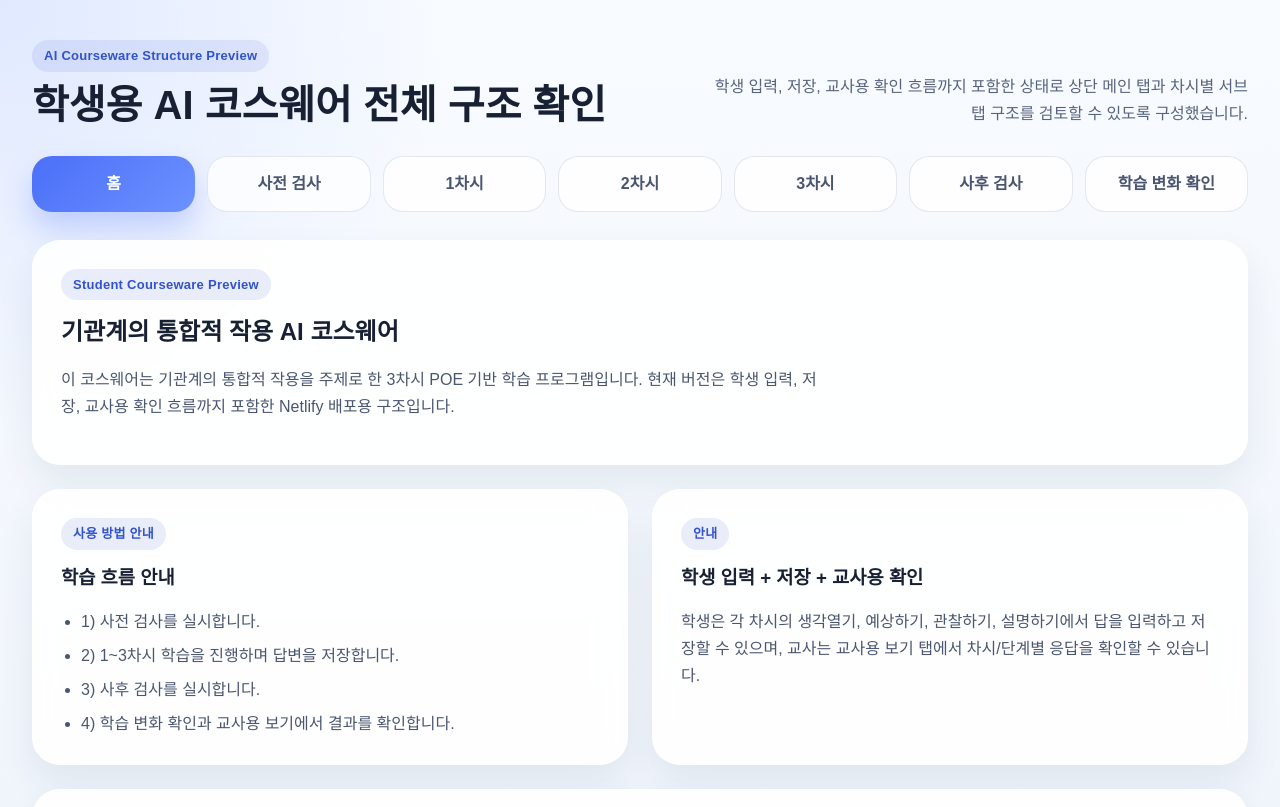
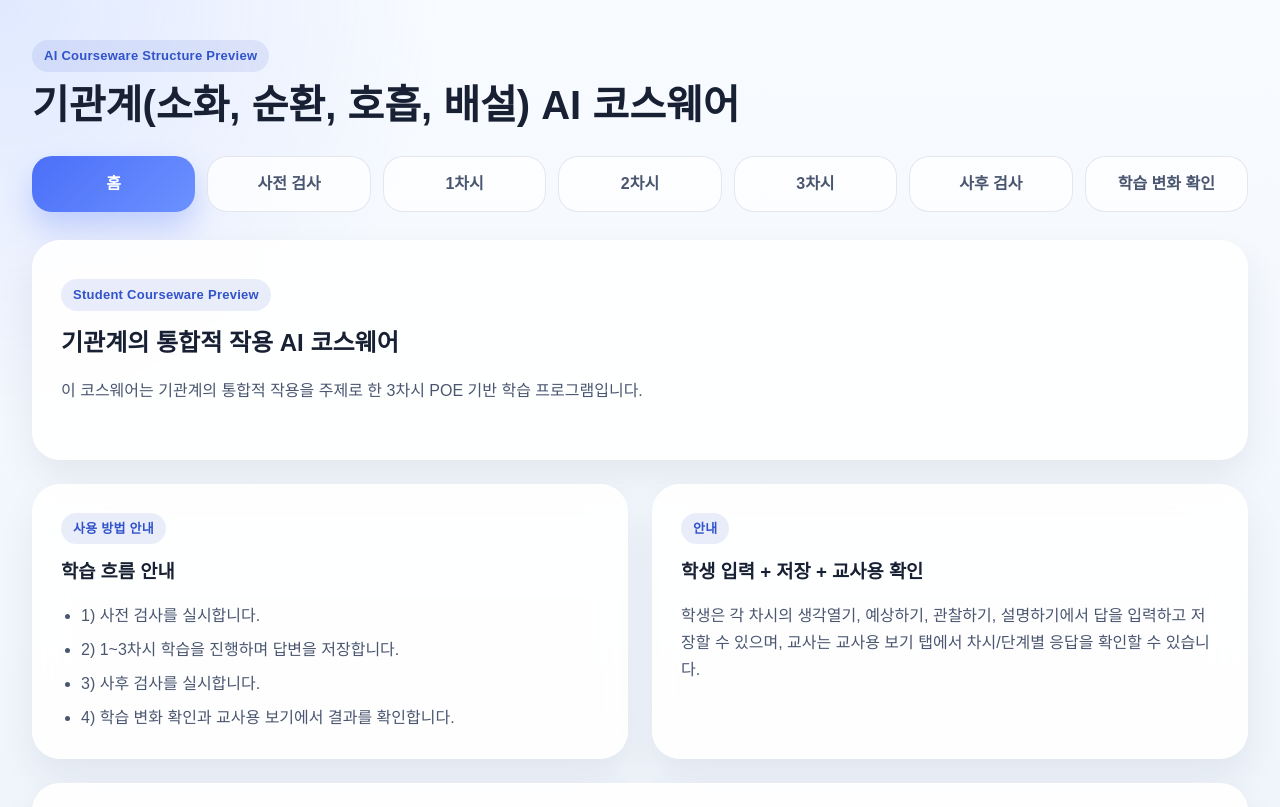
Before and after one commit to BioTeacher-AI/Bio-AI-Courseware, a React (Vite) app: page / in a window 1280 px wide. Shown: the top 807 px of the page. Built offline with nearby package versions, Linux system fonts and the light colour scheme.

Commit message:
Update home tab copy

```diff
--- a/src/App.jsx
+++ b/src/App.jsx
@@ -1205,10 +1205,7 @@ function App() {
         <div className="hero-copy">
           <span className="section-tag">Student Courseware Preview</span>
           <h2>기관계의 통합적 작용 AI 코스웨어</h2>
-          <p>
-            이 코스웨어는 기관계의 통합적 작용을 주제로 한 3차시 POE 기반 학습 프로그램입니다.
-            현재 버전은 학생 입력, 저장, 교사용 확인 흐름까지 포함한 Netlify 배포용 구조입니다.
-          </p>
+          <p>이 코스웨어는 기관계의 통합적 작용을 주제로 한 3차시 POE 기반 학습 프로그램입니다.</p>
         </div>
       </section>
 
@@ -1236,7 +1233,6 @@ function App() {
       <section className="card shortcuts-card">
         <div className="section-heading">
           <div>
-            <span className="section-tag">바로가기</span>
             <h3>주요 탭 빠르게 이동</h3>
           </div>
           <p>학생용 입력 화면과 교사용 확인 화면을 빠르게 이동할 수 있습니다.</p>
@@ -2197,12 +2193,8 @@ function App() {
       <header className="app-header">
         <div>
           <span className="app-badge">AI Courseware Structure Preview</span>
-          <h1>학생용 AI 코스웨어 전체 구조 확인</h1>
+          <h1>기관계(소화, 순환, 호흡, 배설) AI 코스웨어</h1>
         </div>
-        <p className="app-subtitle">
-          학생 입력, 저장, 교사용 확인 흐름까지 포함한 상태로 상단 메인 탭과 차시별 서브탭 구조를 검토할 수 있도록
-          구성했습니다.
-        </p>
       </header>
 
       <nav className="top-tab-bar" aria-label="상단 메인 탭">
```
